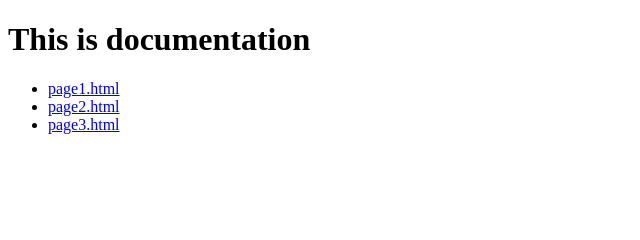
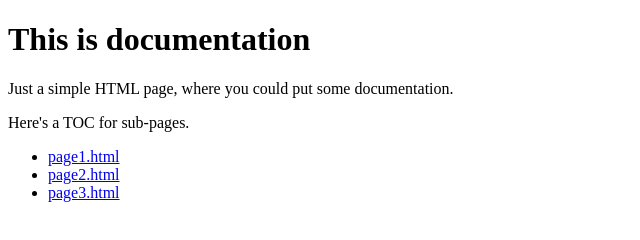
Before and after one commit to tpdorsey/simple-docs, a plain HTML site: page index.html in a window 1280 px wide. Shown: the whole page, without its empty margins (0-640 px from the left). Drawn offline with Linux system fonts and the light colour scheme.

Commit message:
better example text. looks like a real web page.

```diff
--- a/index.html
+++ b/index.html
@@ -6,6 +6,8 @@
   <body>
     <h1>This is documentation
 </h1>
+<p>Just a simple HTML page, where you could put some documentation.</p>
+<p>Here's a TOC for sub-pages.</p>
     <ul>
       <li><a href="page1.html">page1.html</a></li>
       <li><a href="page2.html">page2.html</a></li>
```
